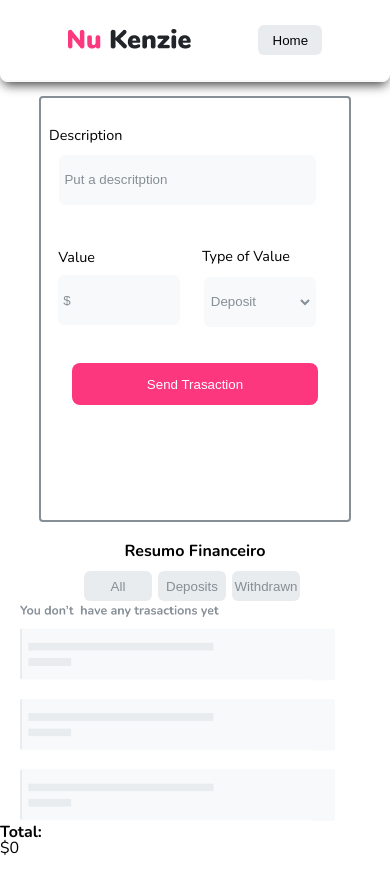
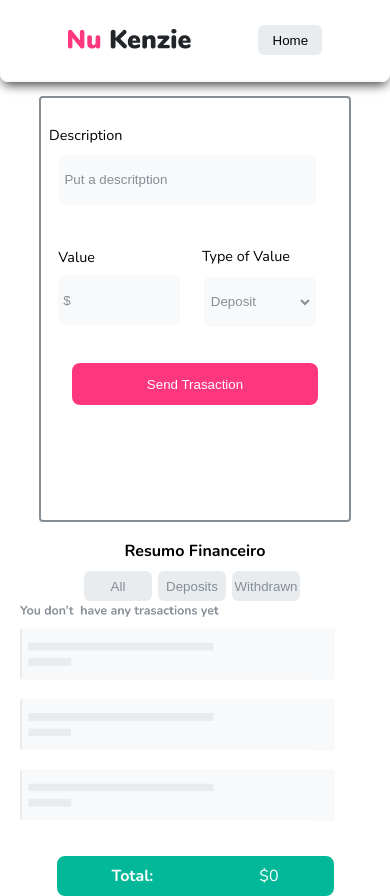
Before and after one commit to HenriqueMts/Nu-Kenzie-Redux-Thunk, a React (Create React App) app: page /home in a window 390 px wide. Before the commit the page ends 859 px from the top, so only its background shows below. Built offline with nearby package versions, Linux system fonts and the light colour scheme.

Commit message:
feat: create component total money mobile styles

```diff
--- a/src/Components/TotalMoney/index.jsx
+++ b/src/Components/TotalMoney/index.jsx
@@ -1,5 +1,6 @@
 import { useSelector } from "react-redux";
 import { useState, useEffect } from "react";
+import { Container } from "./styles";
 
 const TotalMoney = () => {
   const [totalMoney, SetTotalMoney] = useState(0);
@@ -21,10 +22,10 @@
   };
 
   return (
-    <div className={totalMoney < 0 ? "overdrawn--price" : "positive--price"}>
+    <Container total={totalMoney}>
       <h3>Total:</h3>
       <span> ${totalMoney} </span>
-    </div>
+    </Container>
   );
 };
 export default TotalMoney;
--- /dev/null
+++ b/src/Components/TotalMoney/styles.js
@@ -0,0 +1,15 @@
+import styled from "styled-components";
+
+export const Container = styled.div`
+  width: 70%;
+  height: 36px;
+  border: 2px solid ${(props) => (props.total >= 0 ? "#03B898" : "#FD377E")};
+  border-radius: 8px;
+  display: flex;
+  align-items: center;
+  justify-content: space-around;
+  margin: 0 auto;
+  margin-top: 8%;
+  color: #fff;
+  background-color: ${(props) => (props.total >= 0 ? "#03B898" : "#FD377E")};
+`;
```
